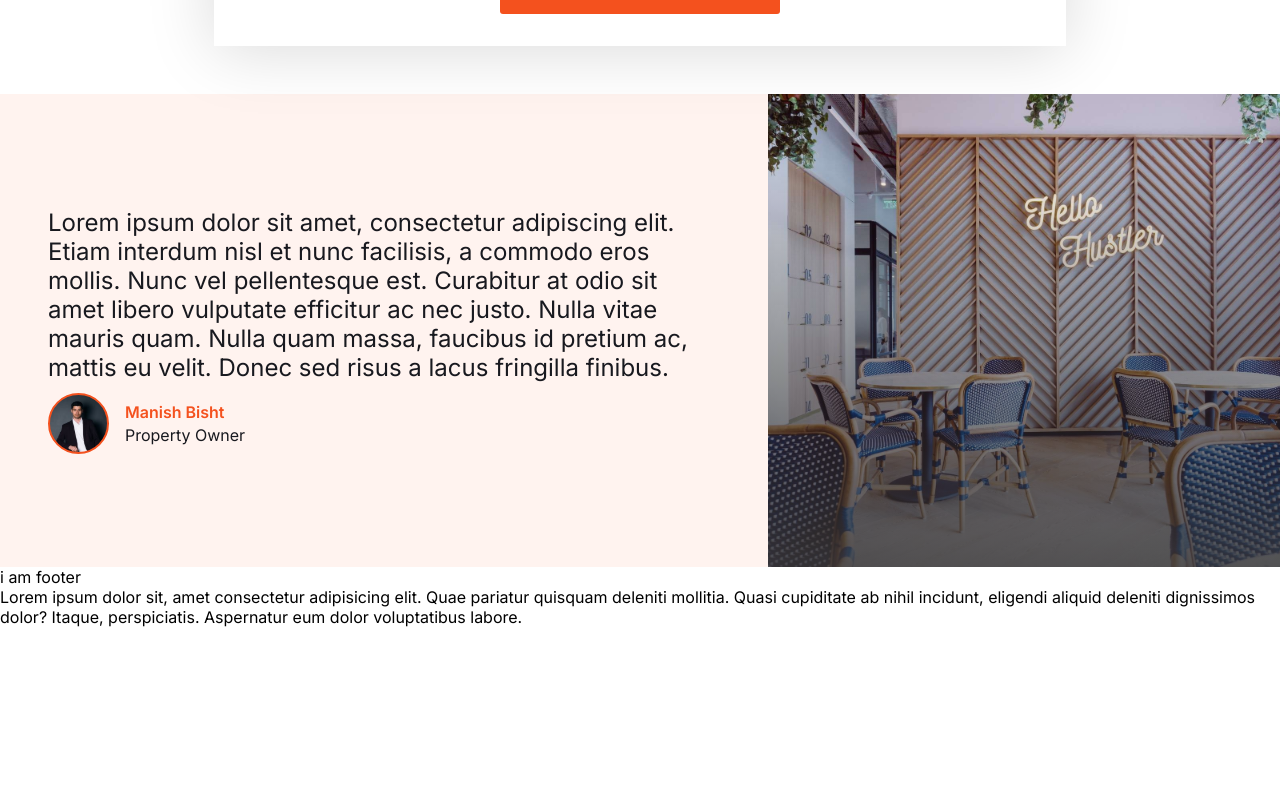
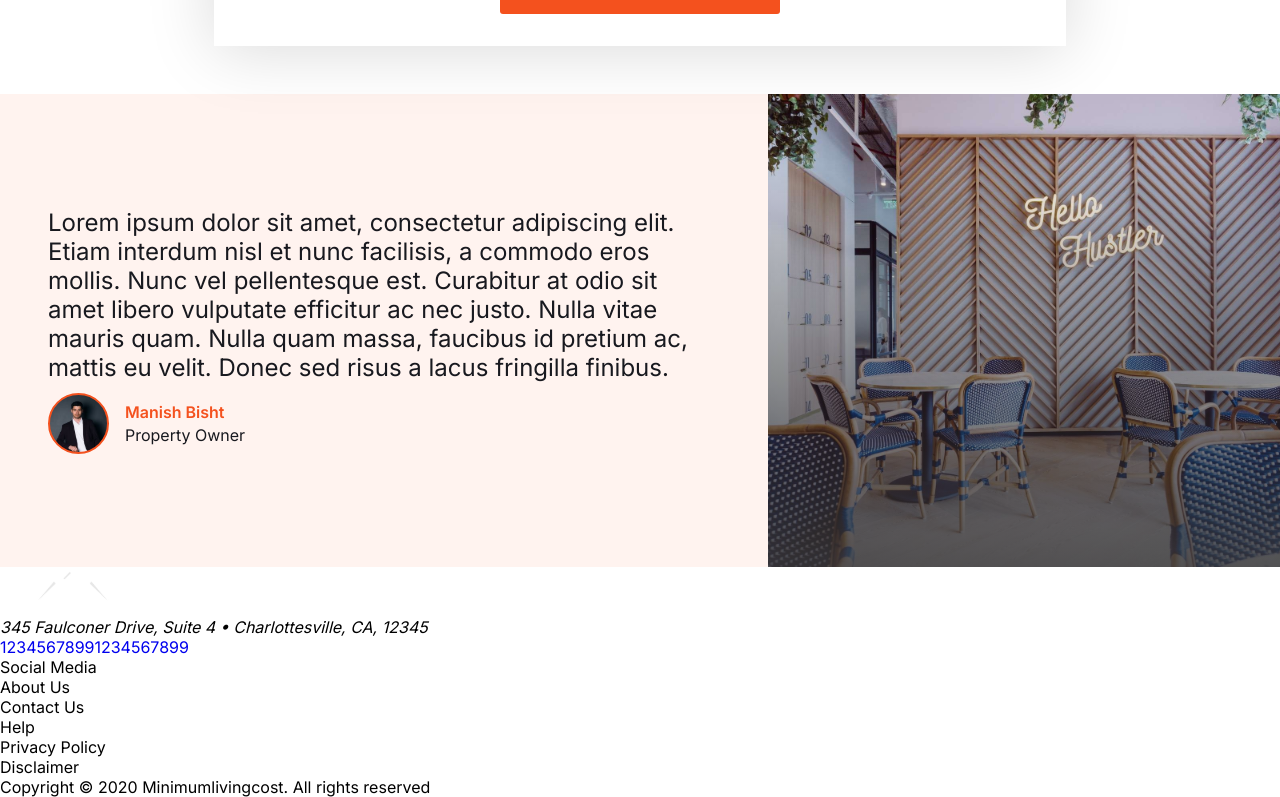
Before and after one commit to ManishBisht777/home-rental, a React (Vite) app: page / in a window 1280 px wide. Shown: the part 4091-4888 px from the top of the page. Before the commit the page ends 4718 px from the top, so only its background shows below. Built offline with nearby package versions, Linux system fonts and the light colour scheme.

Commit message:
feat: footer

```diff
--- /dev/null
+++ b/src/components/footer/_footer.scss
@@ -0,0 +1 @@
+@use "../../styles/assets" as *;
--- a/src/components/footer/footer.tsx
+++ b/src/components/footer/footer.tsx
@@ -1,15 +1,35 @@
-import React from "react";
+import logo from "../../images/icons/logo.svg";
 
 const Footer = () => {
   return (
     <footer>
-      i am footer
-      <p>
-        Lorem ipsum dolor sit, amet consectetur adipisicing elit. Quae pariatur
-        quisquam deleniti mollitia. Quasi cupiditate ab nihil incidunt, eligendi
-        aliquid deleniti dignissimos dolor? Itaque, perspiciatis. Aspernatur eum
-        dolor voluptatibus labore.
-      </p>
+      <div className="foot">
+        <img src={logo} alt="" />
+        <div>
+          <address>
+            345 Faulconer Drive, Suite 4 • Charlottesville, CA, 12345
+          </address>
+          <div>
+            <a href="tel:+91">1234567899</a>
+            <a href="tel:+91">1234567899</a>
+          </div>
+          <div className="socials">
+            <p>Social Media</p>
+
+            <div className="icons"></div>
+          </div>
+        </div>
+      </div>
+      <div className="foot-links">
+        <ul>
+          <li>About Us</li>
+          <li>Contact Us</li>
+          <li>Help</li>
+          <li>Privacy Policy</li>
+          <li>Disclaimer</li>
+        </ul>
+        <p>Copyright © 2020 Minimumlivingcost. All rights reserved</p>
+      </div>
     </footer>
   );
 };
```
